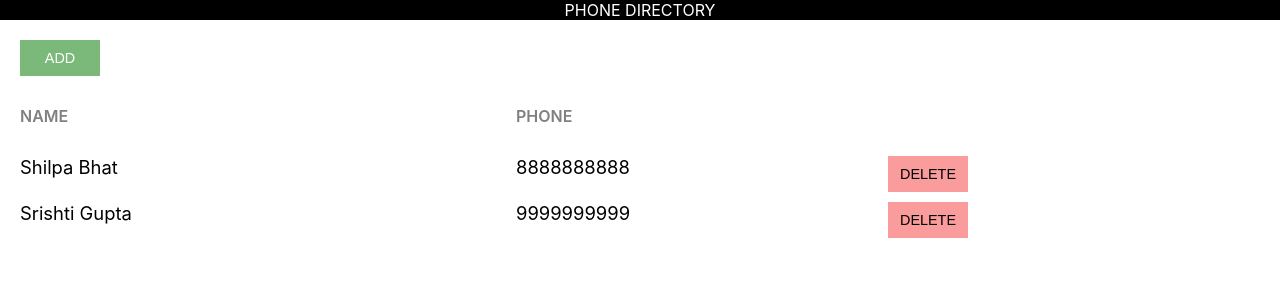
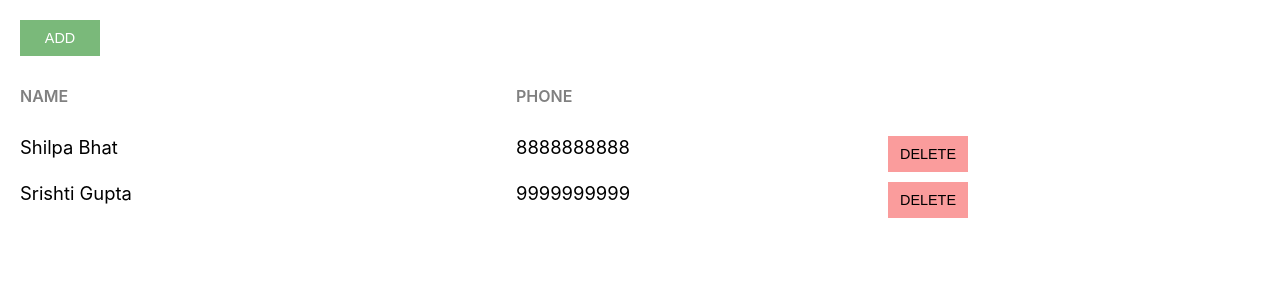
Before and after one commit to sagar1976/phone-directory, a React (Create React App) app: page / in a window 1280 px wide. Shown: the top 300 px of the page. Built offline with nearby package versions, Linux system fonts and the light colour scheme.

Commit message:
Passed heading to Header component as props

```diff
--- a/src/Header.js
+++ b/src/Header.js
@@ -1,10 +1,10 @@
 import React from 'react';
 import "./Header.css"
 
-const Header = function(){
+const Header = function(props){
     return(
         <div className="header">
-            Phone Directory
+            {props.heading}
         </div>
     )
 }
```
